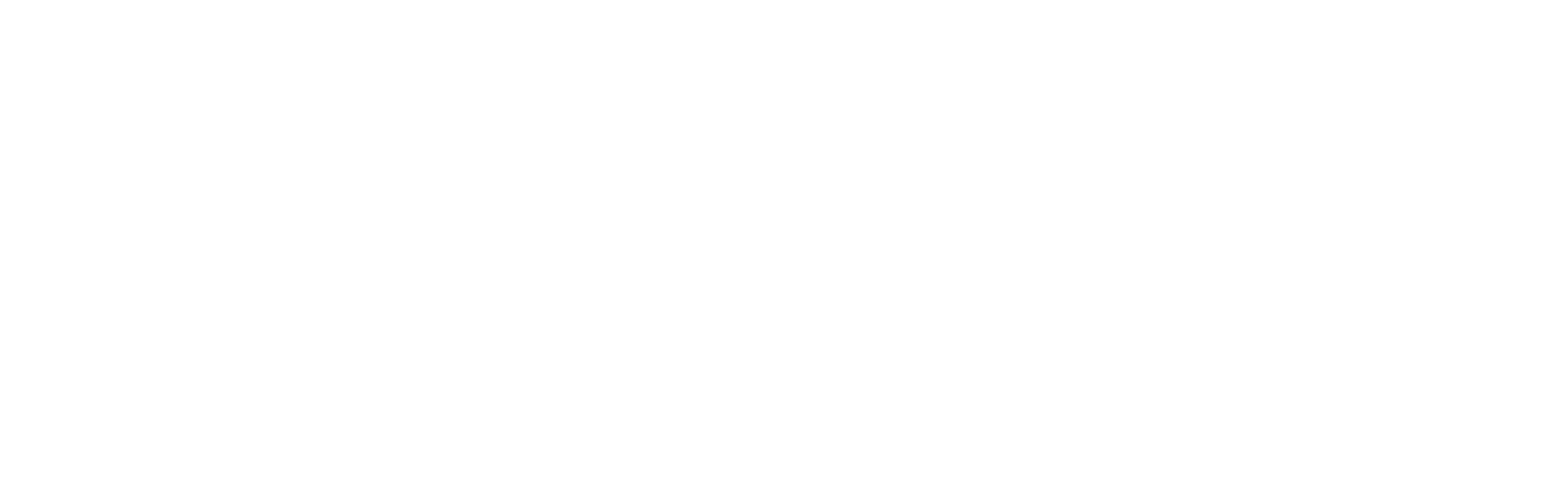
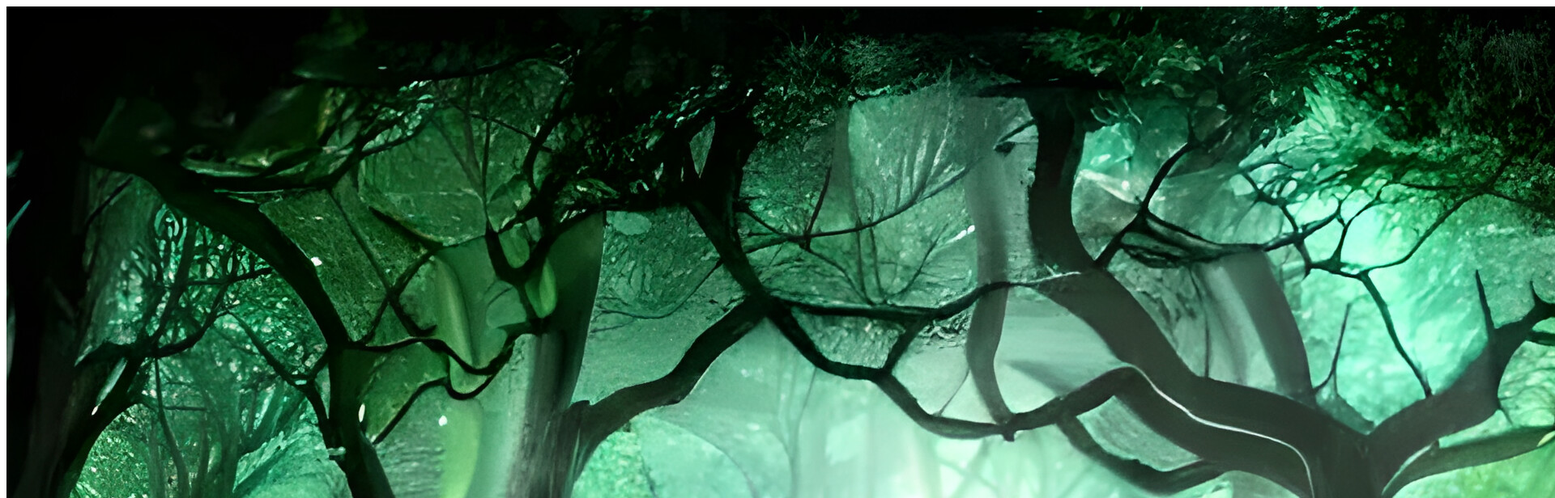
Before and after one commit to naydiYTomg/twilightwarrior, a plain HTML site: page index.html in a window 1280 px wide. Shown: the top 616 px of the page at 81% size, 1920 px wide, since content can reach past the window. Drawn offline with Linux system fonts and the light colour scheme.

Commit message:
Added images

```diff
--- a/index.html
+++ b/index.html
@@ -6,8 +6,8 @@
         <meta name="viewport" content="width=device-width,initial-scale=1">
         <link rel="stylesheet" href="style.css">
     </head>
-
     <body>
+        <img src="images/for1.png">
     </body>
     <script src="script.js"></script>
 </html>
```
Also changed, not shown: images/for1.png (added), images/for2.png (added).
